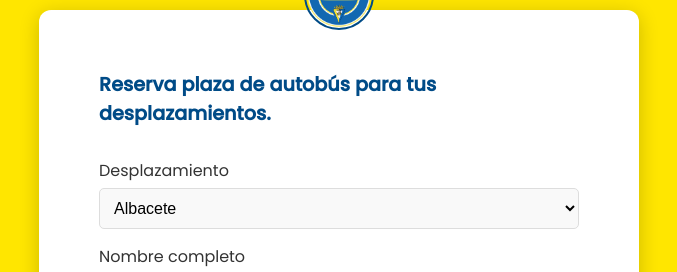
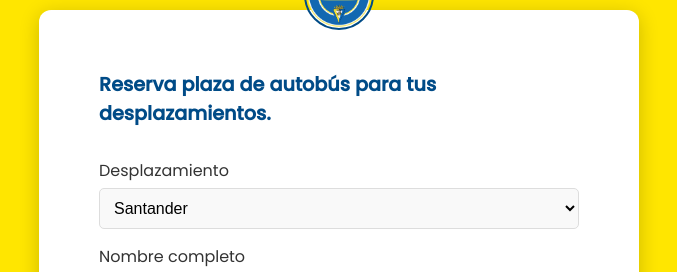
Before and after one commit to AlejandroAlbea/cadistas-on-tour-v3, a React (Create React App) app: page / in a window 1280 px wide. Shown: the top 272 px of the page, without its empty margins (301-978 px from the left). Built offline with nearby package versions, Linux system fonts and the light colour scheme.

Commit message:
Update Formulario.js

```diff
--- a/src/Formulario.js
+++ b/src/Formulario.js
@@ -75,8 +75,8 @@ export const Formulario = () => {
         <div className="field">
           <label htmlFor="transport">Desplazamiento</label>
           <select name="transport" required>
+            <option value="Albacete">Santander</option>
             <option value="Albacete">Albacete</option>
-            <option value="Albacete">Santander</option>
           </select>
         </div>
 
```
